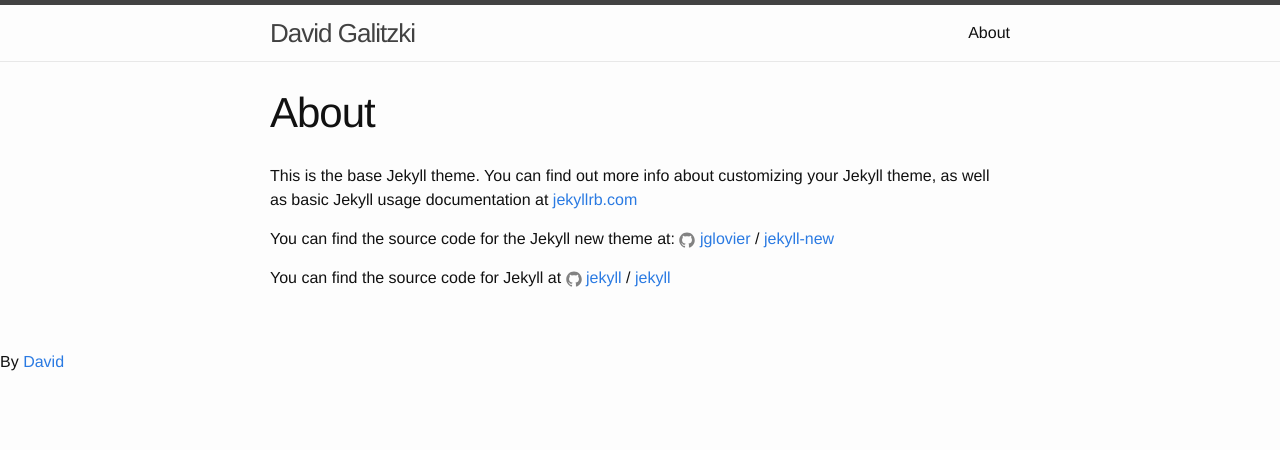
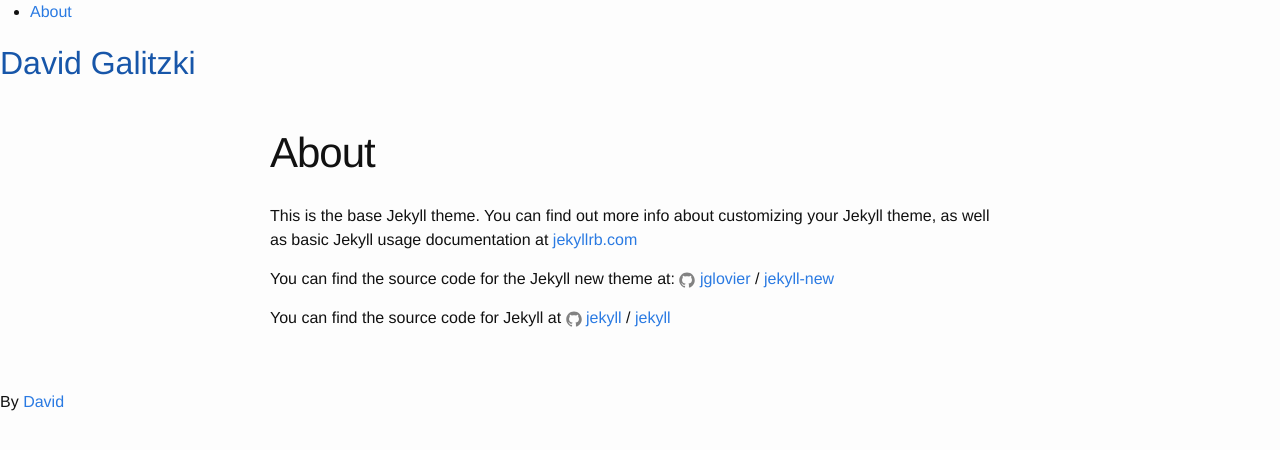
Before and after one commit to davitzki/davitzki.github.io, a Jekyll site: the page built from about.md, in a window 1280 px wide. Shown: the top 450 px of the page. Built offline with Jekyll 4.4.1, drawn with Linux system fonts in a browser that asks for light colours; some web fonts are replaced.

Commit message:
taniarascia

```diff
--- a/_includes/header.html
+++ b/_includes/header.html
@@ -1,27 +1,17 @@
-<header class="site-header">
+<aside>
+	<div class="container">
+		<nav>
+			<ul>
+				{% for page in site.pages %} {% if page.title %}
+				<li><a href="{{ page.url | prepend: site.baseurl }}">{{ page.title }}</a></li>
+				{% endif %} {% endfor %}
+			</ul>
+			</li>
+			</ul>
+		</nav>
+	</div>
+</aside>
 
-  <div class="wrapper">
-
-    <a class="site-title" href="{{ site.baseurl }}/">{{ site.title }}</a>
-
-    <nav class="site-nav">
-      <a href="#" class="menu-icon">
-        <svg viewBox="0 0 18 15">
-          <path fill="#424242" d="M18,1.484c0,0.82-0.665,1.484-1.484,1.484H1.484C0.665,2.969,0,2.304,0,1.484l0,0C0,0.665,0.665,0,1.484,0 h15.031C17.335,0,18,0.665,18,1.484L18,1.484z"/>
-          <path fill="#424242" d="M18,7.516C18,8.335,17.335,9,16.516,9H1.484C0.665,9,0,8.335,0,7.516l0,0c0-0.82,0.665-1.484,1.484-1.484 h15.031C17.335,6.031,18,6.696,18,7.516L18,7.516z"/>
-          <path fill="#424242" d="M18,13.516C18,14.335,17.335,15,16.516,15H1.484C0.665,15,0,14.335,0,13.516l0,0 c0-0.82,0.665-1.484,1.484-1.484h15.031C17.335,12.031,18,12.696,18,13.516L18,13.516z"/>
-        </svg>
-      </a>
-
-      <div class="trigger">
-        {% for my_page in site.pages %}
-          {% if my_page.title %}
-          <a class="page-link" href="{{ my_page.url | prepend: site.baseurl }}">{{ my_page.title }}</a>
-          {% endif %}
-        {% endfor %}
-      </div>
-    </nav>
-
-  </div>
-
+<header>
+	<h1><a href="{{ site.baseurl }}">{{ site.title }}</a></h1>
 </header>
```
